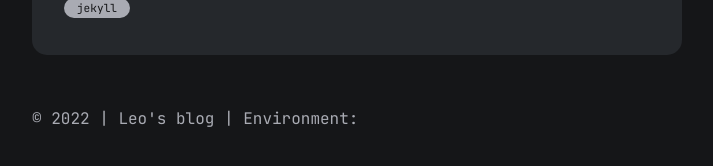
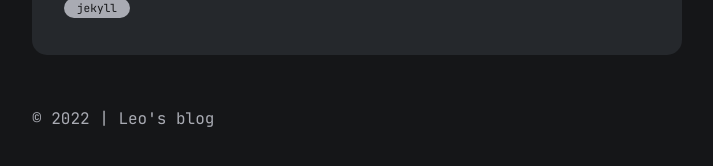
Before and after one commit to LeoBaro/blog, a Jekyll site: the page built from index.md, in a window 1280 px wide. Shown: the part 671-837 px from the top of the page, without its empty margins (283-996 px from the left). Built offline with Jekyll 4.4.1, drawn with Linux system fonts in a browser that asks for light colours; part of the change alters nothing that is shown.

```diff
--- a/_config.yml
+++ b/_config.yml
@@ -38,7 +38,6 @@ plugins:
   - jekyll-seo-tag
   - jekyll-sitemap
   - jekyll-feed
-  - jekyll-analytics
 
 collections_dir: all_collections
 collections:
@@ -53,12 +52,7 @@ defaults:
       permalink: /posts/:title/
 exclude: ["sitemap.xml", "feed.xml", "LICENSE", "README.md"]
 
-
-jekyll_analytics:
-  GoogleAnalytics:
-    id: UA-222564983-1
-    anonymizeIp: false
-
+google_analytics: UA-222564983-1
 
 
 # Exclude from processing.
--- /dev/null
+++ b/_includes/analytics.html
@@ -0,0 +1,9 @@
+<!-- Global site tag (gtag.js) - Google Analytics -->
+<script async src="https://www.googletagmanager.com/gtag/js?id={{ site.google_analytics }}"></script>
+<script>
+  window.dataLayer = window.dataLayer || [];
+  function gtag(){dataLayer.push(arguments);}
+  gtag('js', new Date());
+
+  gtag('config', '{{ site.google_analytics }}');
+</script>
--- a/_includes/footer.html
+++ b/_includes/footer.html
@@ -1,3 +1,3 @@
 <footer>
-  <p>&copy; {{ 'now' | date: "%Y" }} | {{site.title}} | Environment: {{jekyll.enviornment}}</p>
+  <p>&copy; {{ 'now' | date: "%Y" }} | {{site.title}}</p>
 </footer>
--- a/_includes/head.html
+++ b/_includes/head.html
@@ -14,4 +14,7 @@
   {% if page.layout == "post" %}
   <script defer src="{{site.baseurl}}/assets/js/lbox.js"></script>
   {% endif %}
+  {% if jekyll.environment == 'production' and site.google_analytics %}
+  {% include analytics.html %}
+  {% endif %}
 </head>
```
